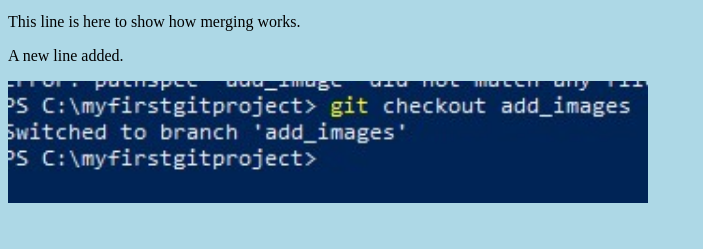
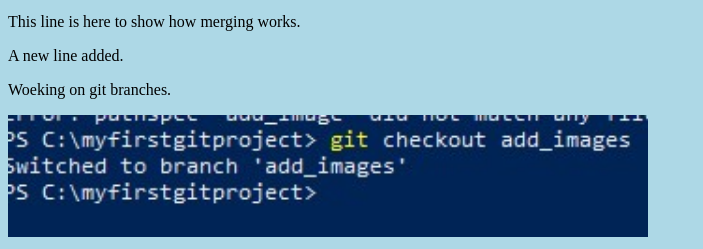
Before and after one commit to kayanifaisal1/hello-world, a plain HTML site: page index.html in a window 1280 px wide. Shown: the part 775-1024 px from the top of the page, without its empty margins (0-703 px from the left). Before the commit the page ends 990 px from the top, so only its background shows below. Drawn offline with Linux system fonts and the light colour scheme.

Commit message:
Update index.html

```diff
--- a/index.html
+++ b/index.html
@@ -11,6 +11,7 @@
 <p>This is the first file in my new Git Repo.</p>
 <p>This line is here to show how merging works.</p>
 <p>A new line added.</p>
+<p>Woeking on git branches.</p>
 <div><img src="hello-git.jpg" alt="Hello Git" style="width:100%;max-width:640px"></div>
 
 </body>
```
